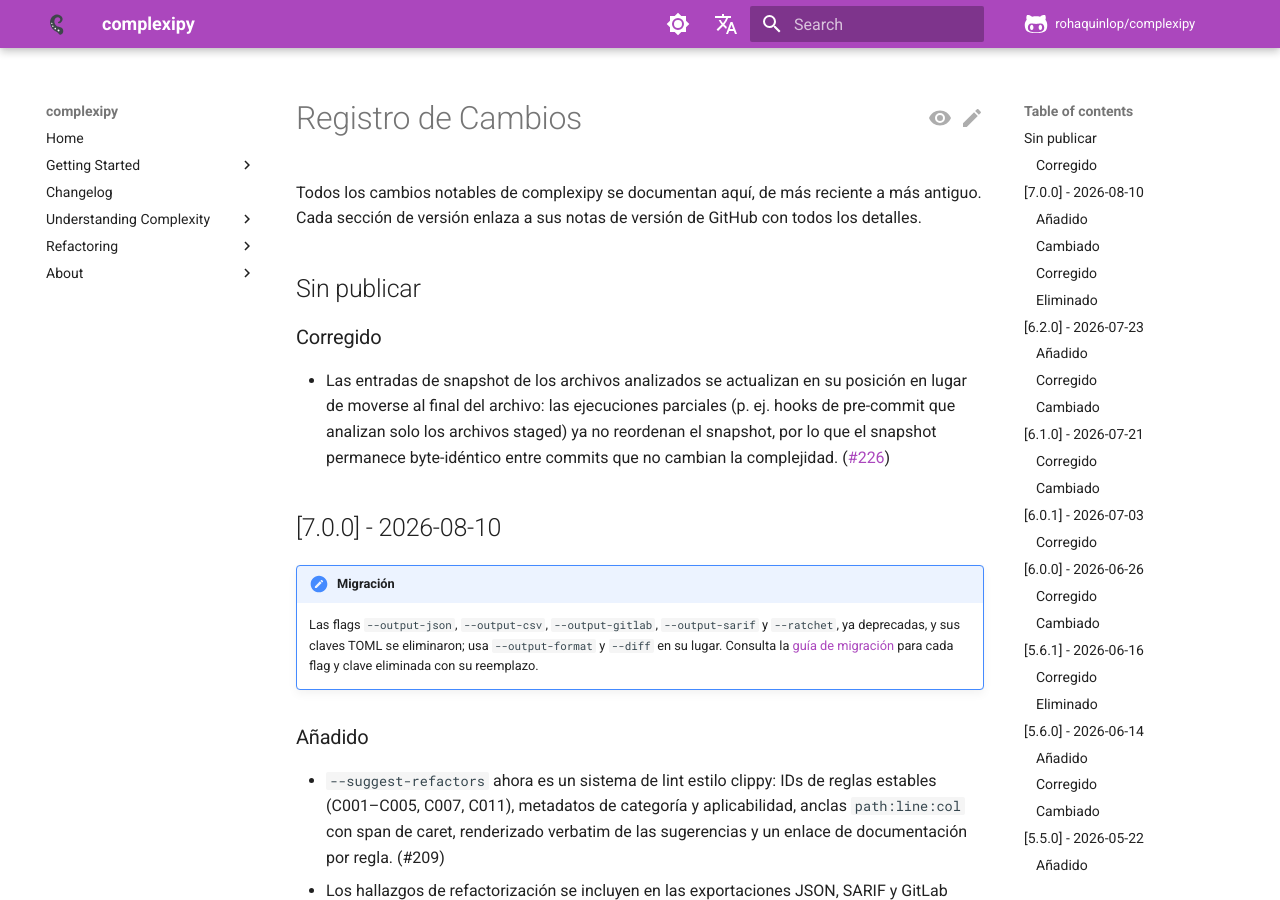
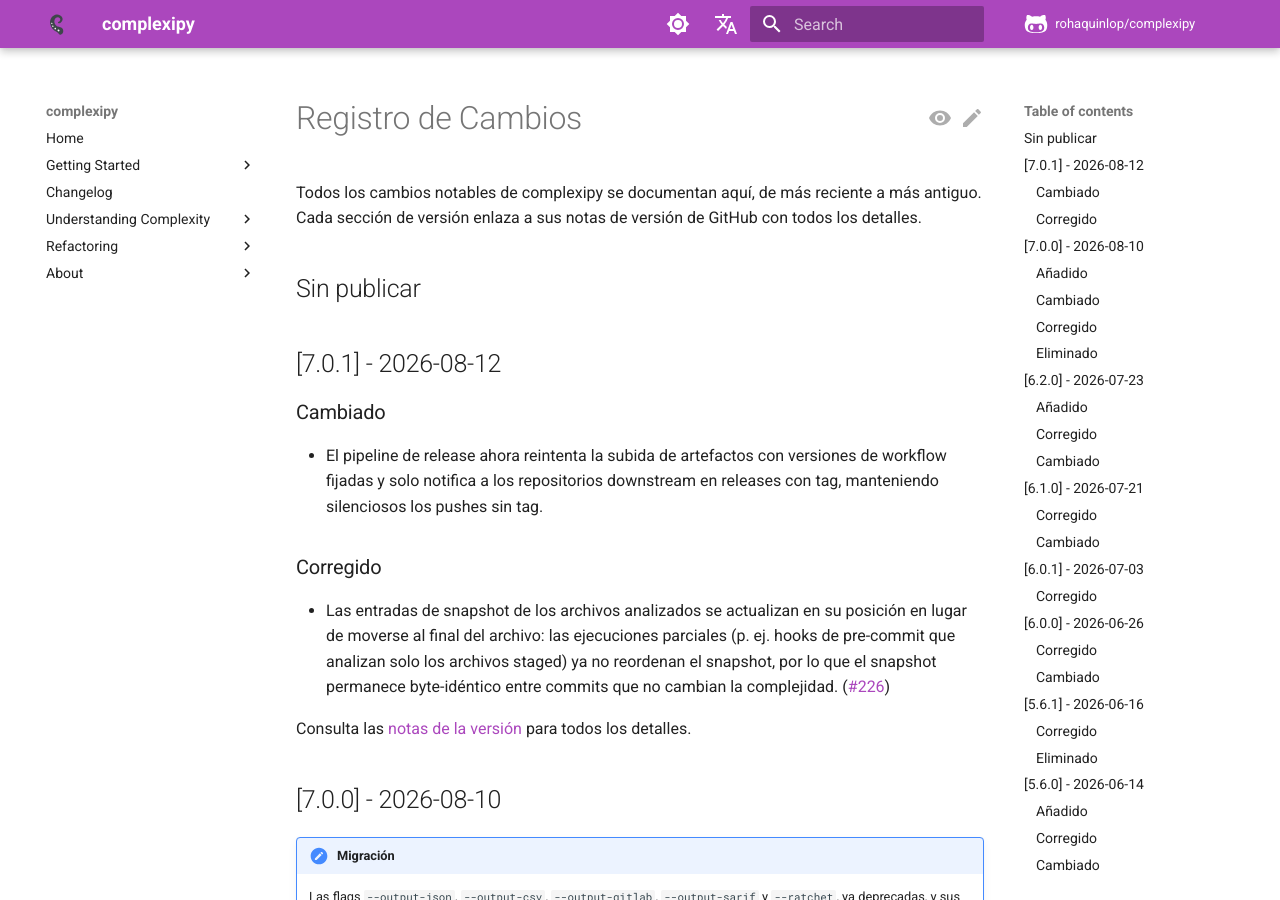
Before and after one commit to rohaquinlop/complexipy, an MkDocs documentation site: the page built from docs/es/changelog.md, in a window 1280 px wide and 900 px high. Built offline with MkDocs 1.6.1 and Material for MkDocs 9.7.7, drawn with Linux system fonts in a browser that asks for light colours; comment, search, counter and statistics services are not loaded.

Commit message:
chore: bump version 7.0.1

```diff
--- a/Cargo.toml
+++ b/Cargo.toml
@@ -1,6 +1,6 @@
 [package]
 name = "complexipy"
-version = "7.0.0"
+version = "7.0.1"
 edition = "2024"
 authors = ["Robin Quintero <rohaquinlop301@gmail.com>"]
 license = "MIT"
--- a/docs/es/changelog.md
+++ b/docs/es/changelog.md
@@ -6,6 +6,15 @@ GitHub con todos los detalles.
 
 ## Sin publicar
 
+## [7.0.1] - 2026-08-12
+
+### Cambiado
+
+- El pipeline de release ahora reintenta la subida de artefactos con
+  versiones de workflow fijadas y solo notifica a los repositorios
+  downstream en releases con tag, manteniendo silenciosos los pushes
+  sin tag.
+
 ### Corregido
 
 - Las entradas de snapshot de los archivos analizados se actualizan en su
@@ -13,6 +22,9 @@ GitHub con todos los detalles.
   parciales (p. ej. hooks de pre-commit que analizan solo los archivos
   staged) ya no reordenan el snapshot, por lo que el snapshot permanece
   byte-idéntico entre commits que no cambian la complejidad. ([#226](https://github.com/rohaquinlop/complexipy/issues/226))
+
+Consulta las [notas de la versión](https://github.com/rohaquinlop/complexipy/releases/tag/7.0.1)
+para todos los detalles.
 
 ## [7.0.0] - 2026-08-10
 
```
Also changed, not shown: CHANGELOG.md (+11 -0 lines), 1 other file.
